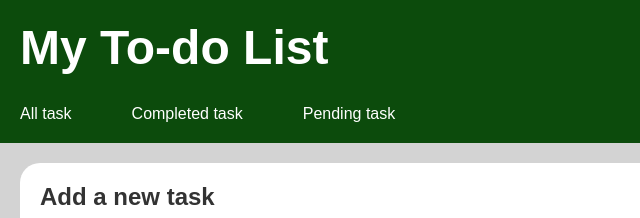
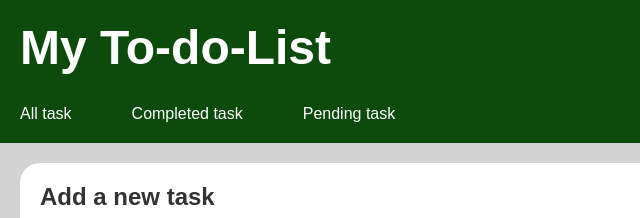
Before and after one commit to MACKENA05/TODO-App, a plain HTML site: page index.html in a window 1280 px wide. Shown: the top 218 px of the page, 0-640 px from the left. Drawn offline with Linux system fonts and the light colour scheme.

Commit message:
test again

```diff
--- a/index.html
+++ b/index.html
@@ -8,7 +8,7 @@
 </head>
 <body>
     <header>
-        <h1>My To-do List</h1>
+        <h1>My To-do-List</h1>
         <nav>
             <ul>
                 <li><a href="">All task</a></li>
```
